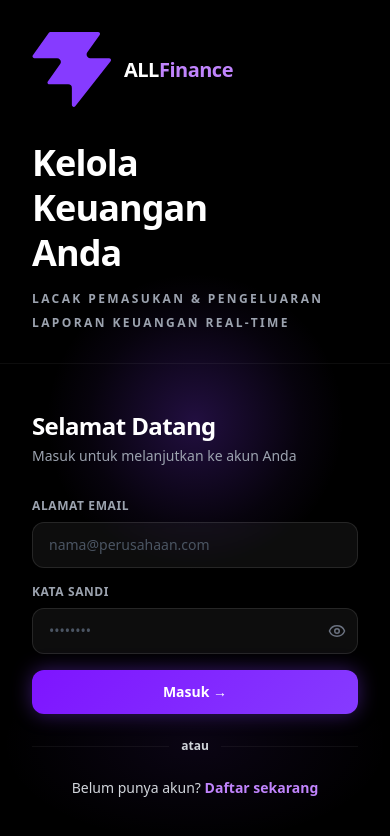
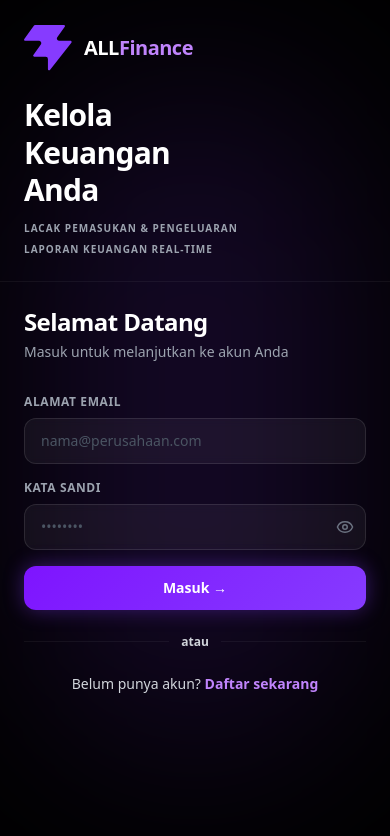
Before and after one commit to zdnalka-cmd/ALLFinance, a React (Vite) app in the folder frontend/: page /login in a window 390 px wide. Shown: the top 836 px of the page. Built offline with nearby package versions, Linux system fonts and the light colour scheme; no server answers.

Commit message:
refactor login to bulletproof mobile layout

```diff
--- a/frontend/src/pages/Login.tsx
+++ b/frontend/src/pages/Login.tsx
@@ -6,7 +6,7 @@ import axiosInstance from '../api/axiosInstance';
 import { AuthContext } from '../context/AuthContext';
 
 const Logo = () => (
-  <svg xmlns="http://www.w3.org/2000/svg" width="80" height="76" fill="none" viewBox="0 0 48 46">
+  <svg xmlns="http://www.w3.org/2000/svg" width="80" height="76" fill="none" viewBox="0 0 48 46" className="w-12 h-12 lg:w-[80px] lg:h-[76px]">
     <path fill="#863bff" d="M25.946 44.938c-.664.845-2.021.375-2.021-.698V33.937a2.26 2.26 0 0 0-2.262-2.262H10.287c-.92 0-1.456-1.04-.92-1.788l7.48-10.471c1.07-1.497 0-3.578-1.842-3.578H1.237c-.92 0-1.456-1.04-.92-1.788L10.013.474c.214-.297.556-.474.92-.474h28.894c.92 0 1.456 1.04.92 1.788l-7.48 10.471c-1.07 1.498 0 3.579 1.842 3.579h11.377c.943 0 1.473 1.088.89 1.83L25.947 44.94z" />
   </svg>
 );
@@ -51,100 +51,52 @@ const Login = () => {
   };
 
   return (
-    <div className="relative flex flex-col lg:flex-row min-h-screen w-full max-w-[100vw] overflow-x-hidden bg-black font-sans">
-
+    <div className="relative flex flex-col lg:flex-row min-h-screen w-full bg-black font-sans overflow-x-hidden">
       {/* Ambient glow background */}
-      <div className="absolute inset-0 pointer-events-none overflow-hidden">
-        {/* Center top glow */}
-        <div className="absolute top-1/2 left-1/2 -translate-x-1/2 -translate-y-1/2 w-[300px] lg:w-[500px] h-[300px] lg:h-[500px] rounded-full"
-          style={{ background: 'radial-gradient(circle, rgba(134,59,255,0.25) 0%, rgba(134,59,255,0.05) 50%, transparent 70%)' }}
-        />
-        {/* Subtle bottom glow */}
-        <div className="absolute bottom-0 left-1/2 -translate-x-1/2 w-full lg:w-[800px] h-[200px] lg:h-[300px]"
-          style={{ background: 'radial-gradient(ellipse, rgba(134,59,255,0.08) 0%, transparent 70%)' }}
+      <div className="absolute inset-0 pointer-events-none overflow-hidden flex justify-center items-center">
+        <div className="w-[80%] h-[80%] lg:w-[500px] lg:h-[500px] rounded-full blur-[100px]"
+          style={{ background: 'rgba(134,59,255,0.15)' }}
         />
       </div>
 
       {/* === LEFT SECTION — Branding === */}
-      <div className="relative z-10 flex w-full lg:w-[35%] flex-col gap-8 lg:justify-between p-8 lg:p-12 border-b lg:border-b-0 lg:border-r border-white/5 shrink-0">
-        {/* Logo mark top-left */}
+      <div className="relative z-10 flex w-full lg:w-[40%] flex-col justify-center lg:justify-between p-6 sm:p-8 lg:p-12 border-b lg:border-b-0 lg:border-r border-white/5">
+        <div className="flex flex-col gap-6 lg:gap-0 h-full lg:justify-between">
           <div className="flex items-center gap-3">
             <Logo />
-          <span className="text-white font-black text-xl tracking-tight">
+            <span className="text-white font-black text-xl lg:text-2xl tracking-tight">
               ALL<span className="text-purple-400">Finance</span>
             </span>
           </div>
 
-        {/* Main tagline */}
           <div>
-          <h1 className="text-4xl lg:text-5xl font-black text-white leading-tight tracking-tight mb-4 lg:mb-6">
+            <h1 className="text-3xl sm:text-4xl lg:text-5xl font-black text-white leading-tight tracking-tight mb-3 lg:mb-6">
               Kelola<br />Keuangan<br />Anda
             </h1>
-          <div className="flex flex-col gap-2 text-xs font-bold tracking-[0.2em] uppercase text-gray-400">
-            <span>Lacak Pemasukan &amp; Pengeluaran</span>
+            <div className="flex flex-col gap-1.5 lg:gap-2 text-[10px] lg:text-xs font-bold tracking-widest uppercase text-gray-400">
+              <span>Lacak Pemasukan & Pengeluaran</span>
               <span>Laporan Keuangan Real-time</span>
             </div>
           </div>
 
-        {/* Bottom subtle version text */}
-        <p className="text-xs text-gray-200 font-medium hidden lg:block">ALLFinance v2.0 — Financial Tracker</p>
-      </div>
-
-      {/* === CENTER SECTION — Glowing Logo === */}
-      <div className="relative z-10 hidden lg:flex flex-1 items-center justify-center shrink-0">
-        <div className="flex flex-col items-center gap-6">
-          {/* Outer glow ring */}
-          <div className="relative flex items-center justify-center">
-            {/* Multiple glow layers */}
-            <div className="absolute w-[280px] h-[280px] rounded-full"
-              style={{ background: 'radial-gradient(circle, rgba(134,59,255,0.3) 0%, transparent 70%)' }}
-            />
-            <div className="absolute w-[200px] h-[200px] rounded-full"
-              style={{ background: 'radial-gradient(circle, rgba(134,59,255,0.4) 0%, transparent 60%)' }}
-            />
-            <div className="absolute w-[140px] h-[140px] rounded-full"
-              style={{ background: 'radial-gradient(circle, rgba(134,59,255,0.5) 0%, transparent 50%)' }}
-            />
-            {/* The actual logo, large */}
-            <div className="relative" style={{ filter: 'drop-shadow(0 0 40px rgba(134,59,255,0.8)) drop-shadow(0 0 80px rgba(134,59,255,0.4))' }}>
-              <svg xmlns="http://www.w3.org/2000/svg" width="120" height="115" fill="none" viewBox="0 0 48 46">
-                <path fill="url(#logoGrad)" d="M25.946 44.938c-.664.845-2.021.375-2.021-.698V33.937a2.26 2.26 0 0 0-2.262-2.262H10.287c-.92 0-1.456-1.04-.92-1.788l7.48-10.471c1.07-1.497 0-3.578-1.842-3.578H1.237c-.92 0-1.456-1.04-.92-1.788L10.013.474c.214-.297.556-.474.92-.474h28.894c.92 0 1.456 1.04.92 1.788l-7.48 10.471c-1.07 1.498 0 3.579 1.842 3.579h11.377c.943 0 1.473 1.088.89 1.83L25.947 44.94z"/>
-                <defs>
-                  <linearGradient id="logoGrad" x1="0" y1="0" x2="48" y2="46" gradientUnits="userSpaceOnUse">
-                    <stop offset="0%" stopColor="#c084fc"/>
-                    <stop offset="100%" stopColor="#7e14ff"/>
-                  </linearGradient>
-                </defs>
-              </svg>
-            </div>
-          </div>
-
-          {/* Subtle line divider */}
-          <div className="flex items-center gap-3 mt-2">
-            <div className="w-16 h-px bg-gradient-to-r from-transparent to-purple-500/40" />
-            <span className="text-xs font-bold text-purple-400/60 tracking-[0.3em] uppercase">Finance</span>
-            <div className="w-16 h-px bg-gradient-to-l from-transparent to-purple-500/40" />
-          </div>
+          <p className="text-xs text-gray-400 font-medium hidden lg:block">ALLFinance v2.0 — Financial Tracker</p>
         </div>
       </div>
 
       {/* === RIGHT SECTION — Login Form === */}
-      <div className="relative z-10 flex w-full lg:w-[35%] flex-col justify-center p-8 lg:p-12 lg:border-l border-white/5 flex-1 lg:flex-none">
+      <div className="relative z-10 flex w-full lg:w-[60%] flex-col justify-center p-6 sm:p-8 lg:p-12 lg:border-l border-white/5">
         <div className="w-full max-w-sm mx-auto">
-          {/* Header */}
           <div className="mb-8">
-            <h2 className="text-2xl font-black text-white tracking-tight mb-1">Selamat Datang</h2>
+            <h2 className="text-2xl lg:text-3xl font-black text-white tracking-tight mb-1">Selamat Datang</h2>
             <p className="text-sm text-gray-400 font-medium">Masuk untuk melanjutkan ke akun Anda</p>
           </div>
 
-          {/* Error */}
           {error && (
             <div className="mb-5 rounded-lg border border-red-500/20 bg-red-500/10 px-4 py-3 text-sm text-red-400 font-medium">
               {error}
             </div>
           )}
 
-          {/* Form */}
           <form onSubmit={handleLogin} className="space-y-4">
             <div>
               <label className="block text-xs font-bold text-gray-400 uppercase tracking-wider mb-2">
@@ -197,19 +149,16 @@ const Login = () => {
               <span className="relative z-10">
                 {loading ? 'Memverifikasi...' : 'Masuk →'}
               </span>
-              {/* Button inner glow */}
               <div className="absolute inset-0 bg-gradient-to-r from-purple-600/0 via-white/10 to-purple-600/0 opacity-0 hover:opacity-100 transition-opacity" />
             </button>
           </form>
 
-          {/* Divider */}
           <div className="my-6 flex items-center gap-3">
             <div className="flex-1 h-px bg-white/5" />
             <span className="text-xs text-gray-300 font-bold">atau</span>
             <div className="flex-1 h-px bg-white/5" />
           </div>
 
-          {/* Register link */}
           <p className="text-center text-sm text-gray-300 font-medium">
             Belum punya akun?{' '}
             <Link to="/register" className="text-purple-400 font-bold hover:text-purple-300 transition-colors">
@@ -218,9 +167,6 @@ const Login = () => {
           </p>
         </div>
       </div>
-
-      {/* Horizontal line across full width */}
-      <div className="absolute bottom-0 left-0 right-0 h-px bg-gradient-to-r from-transparent via-purple-500/20 to-transparent" />
     </div>
   );
 };
```
Lines whose indentation alone changed are shown as unchanged.
